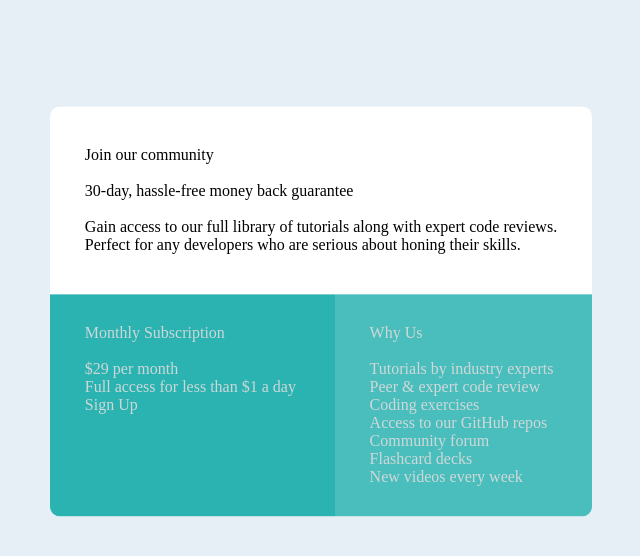
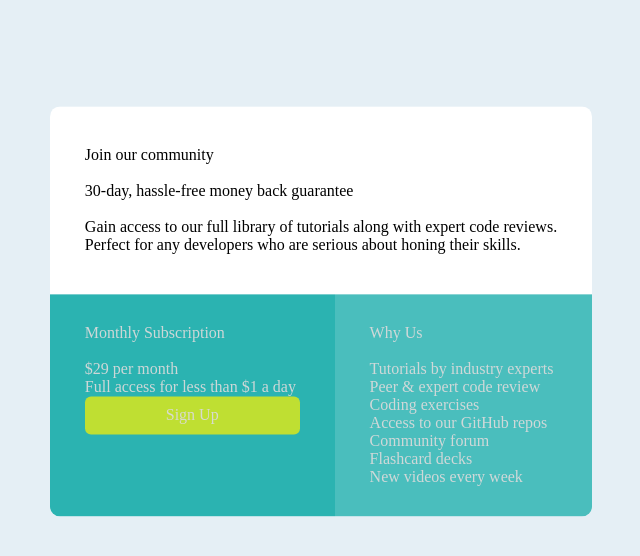
Before and after one commit to manuel040192/single-price-grid-component-master-challenge, a plain HTML site: page index.html in a window 1280 px wide. Shown: the whole page, without its empty margins (319-959 px from the left). Drawn offline with Linux system fonts and the light colour scheme.

Commit message:
Update index.html

```diff
--- a/index.html
+++ b/index.html
@@ -28,7 +28,7 @@
         </br>
         <div>&dollar;29 per month</div>
         <div>Full access for less than &dollar;1 a day</div>
-        <div>Sign Up</div>
+        <div class="button">Sign Up</div>
       </div>
 
       <div class="lower_half_right">
```
